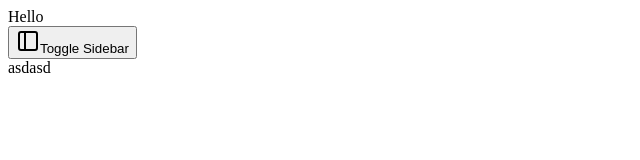
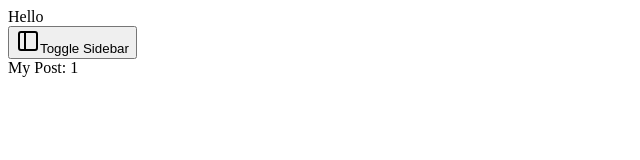
Before and after one commit to eyenalxai/tarix, a Next.js app: page /app/story/1 in a window 1280 px wide. Shown: the top 160 px of the page, without its empty margins (0-640 px from the left). Built offline with nearby package versions, Linux system fonts and the light colour scheme.

Commit message:
feat: update Story component to fetch and display post content based on UUID parameter

```diff
--- a/src/app/app/story/[uuid]/page.tsx
+++ b/src/app/app/story/[uuid]/page.tsx
@@ -1,3 +1,9 @@
-export default function Story() {
-	return <div>asdasd</div>
+export default async function Story({
+	params
+}: {
+	params: Promise<{ uuid: string }>
+}) {
+	const { uuid } = await params
+
+	return <div>My Post: {uuid}</div>
 }
```
